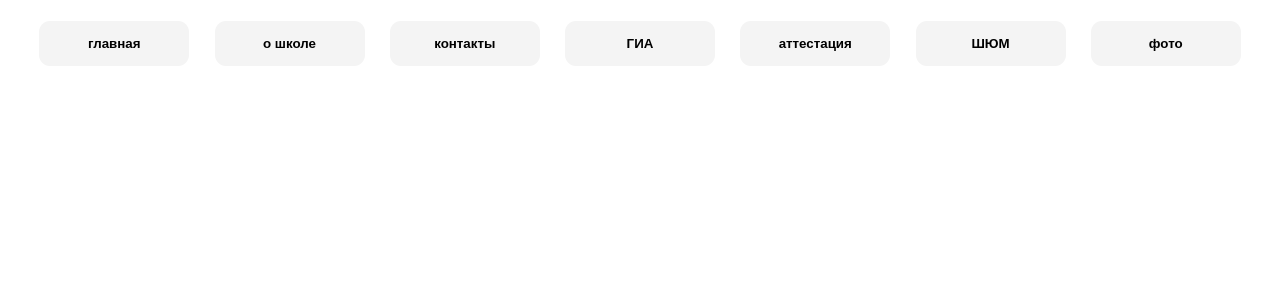
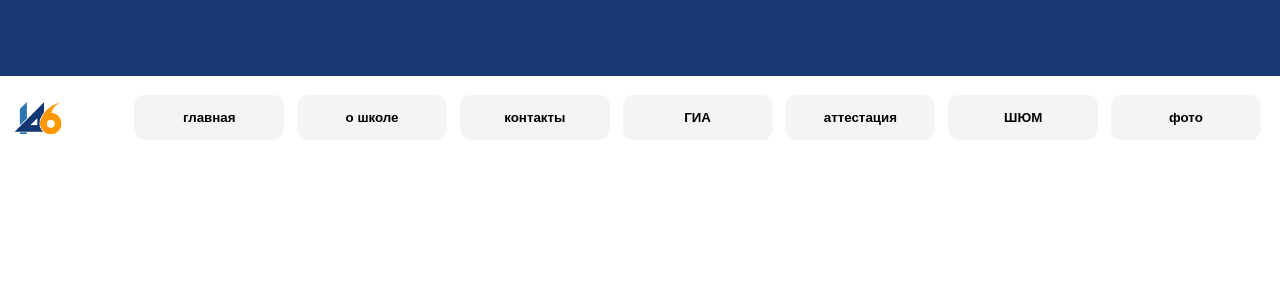
Before and after one commit to ncinsli/s146-site, a React (Create React App) app: page / in a window 1280 px wide. Shown: the top 300 px of the page. Built offline with nearby package versions, Linux system fonts and the light colour scheme.

Commit message:
Started making main page
Added logo and top div

```diff
--- a/src/App.scss
+++ b/src/App.scss
@@ -1,4 +1,28 @@
+*{
+    padding: 0;
+    margin: 0;
+    border-size: border-box;
+}
+
+.topPanel{
+    z-index: 16; //Чтобы не было артефактов
+    background-color: #193972;
+    width: 100vw;
+    height: 9.5vh;
+    margin-top: 0%;
+    .hidden { visibility: hidden; }
+}
 .mainButtonsContainer{
+    margin-top: 1%;
     display: flex;
     justify-content: center;
 }
+
+#logo{
+    margin-left: 0%;
+    margin-right: 5%;
+    align-self: center;
+    display: flex;
+    width: 4%;
+    height: 2%;
+}
--- a/src/App.tsx
+++ b/src/App.tsx
@@ -1,12 +1,15 @@
 import React from "react";
 import DButton from "./components/button/button";
 import "./App.scss";
+import logo from "./components/img/logo.png";
 
 class App extends React.Component{
     render(){
         return(
             <React.Fragment>
+                <div className = "topPanel"><p className = "hidden">f</p></div>
                 <div className = "mainButtonsContainer">
+                    <img id = "logo" src = {logo}></img>
                     <DButton isBold = {true} text = "главная"/>
                     <DButton isBold = {true} text = "о школе"/>
                     <DButton isBold = {true} text = "контакты"/>
--- a/src/components/button/buttonStyle.scss
+++ b/src/components/button/buttonStyle.scss
@@ -13,11 +13,12 @@
     justify-content: center;
     width: 150px;
     height: 45px;
-    margin: 1%;
+    margin: 0.5%;
     transition: background-color 0.5s ease;
     background-color: #F4F4F4;
   &:after {
     content: "";
+    z-index: 10;
     position: absolute;
     width: 0;
     height: 0;
@@ -41,8 +42,8 @@
   }
   &:focus {
     &:after {
-      width: 200px;
-      height: 200px;
+      width: 150px;
+      height: 100px;
     }
   }
 
```
Also changed, not shown: src/components/img/logo.png (added).
